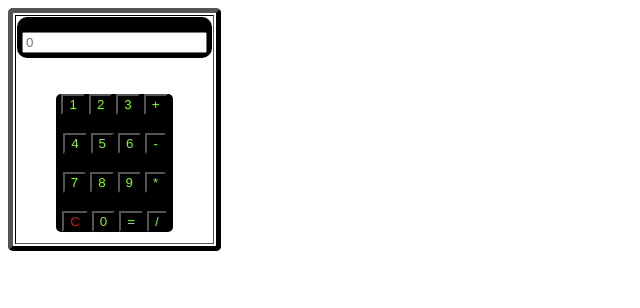
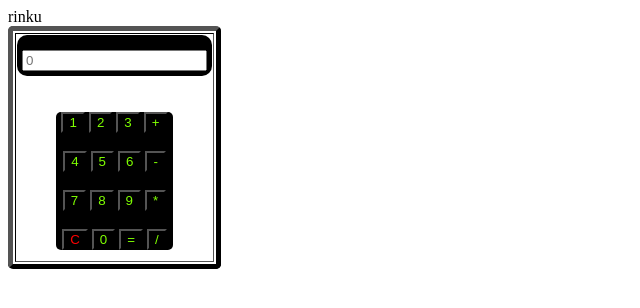
Before and after one commit to Rinku9935/PROJECT_99, a plain HTML site: page index.html in a window 1280 px wide. Shown: the whole page, without its empty margins (0-640 px from the left). Drawn offline with Linux system fonts and the light colour scheme.

Commit message:
second commit

```diff
--- a/index.html
+++ b/index.html
@@ -4,7 +4,7 @@
     <meta charset="UTF-8">
     <meta name="viewport" content="width=device-width, initial-scale=1.0">
     <title>Document</title>
-    <link rel="stylesheet" href="index.css">
+    <link rel="stylesheet" href="index.css">rinku
 </head>
 <body>
 <table border="5">
```
